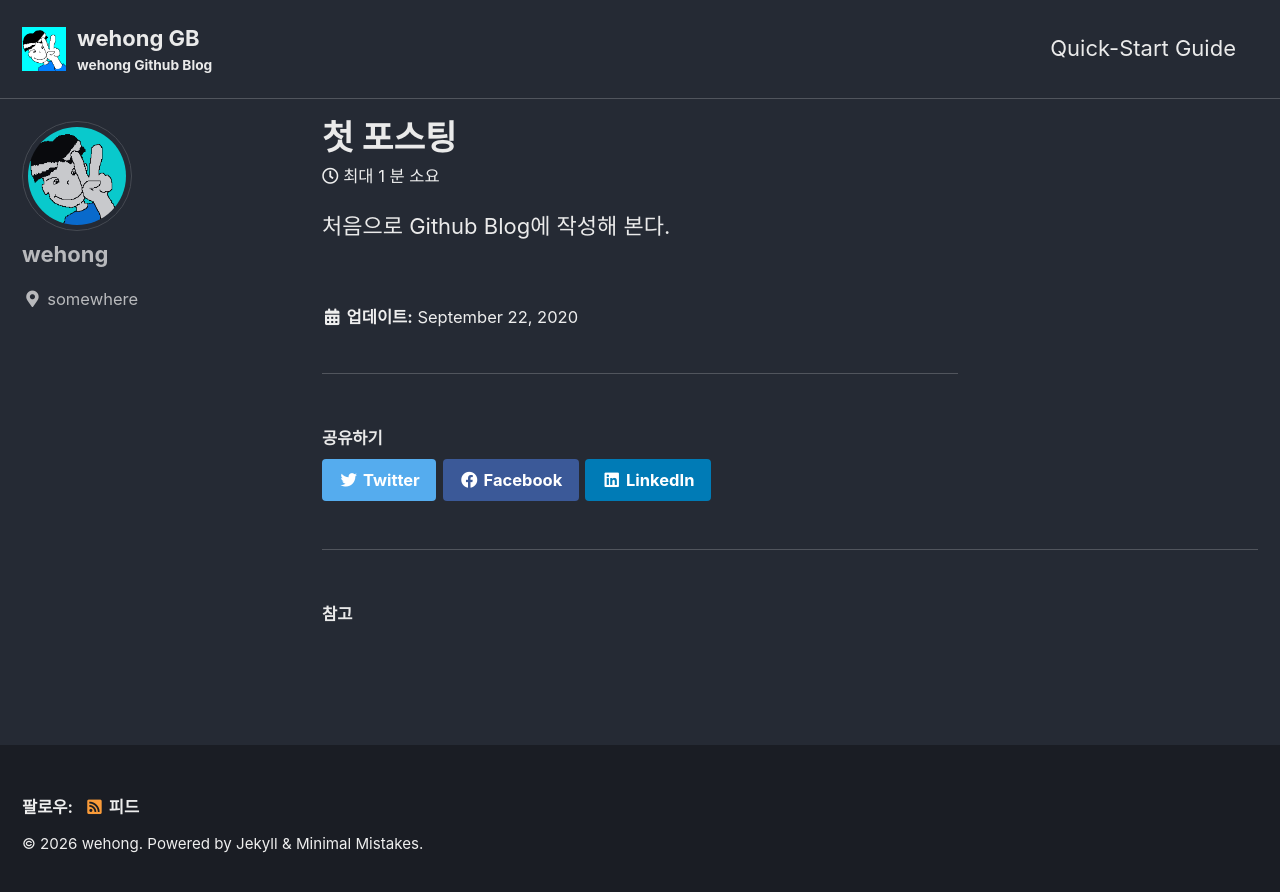
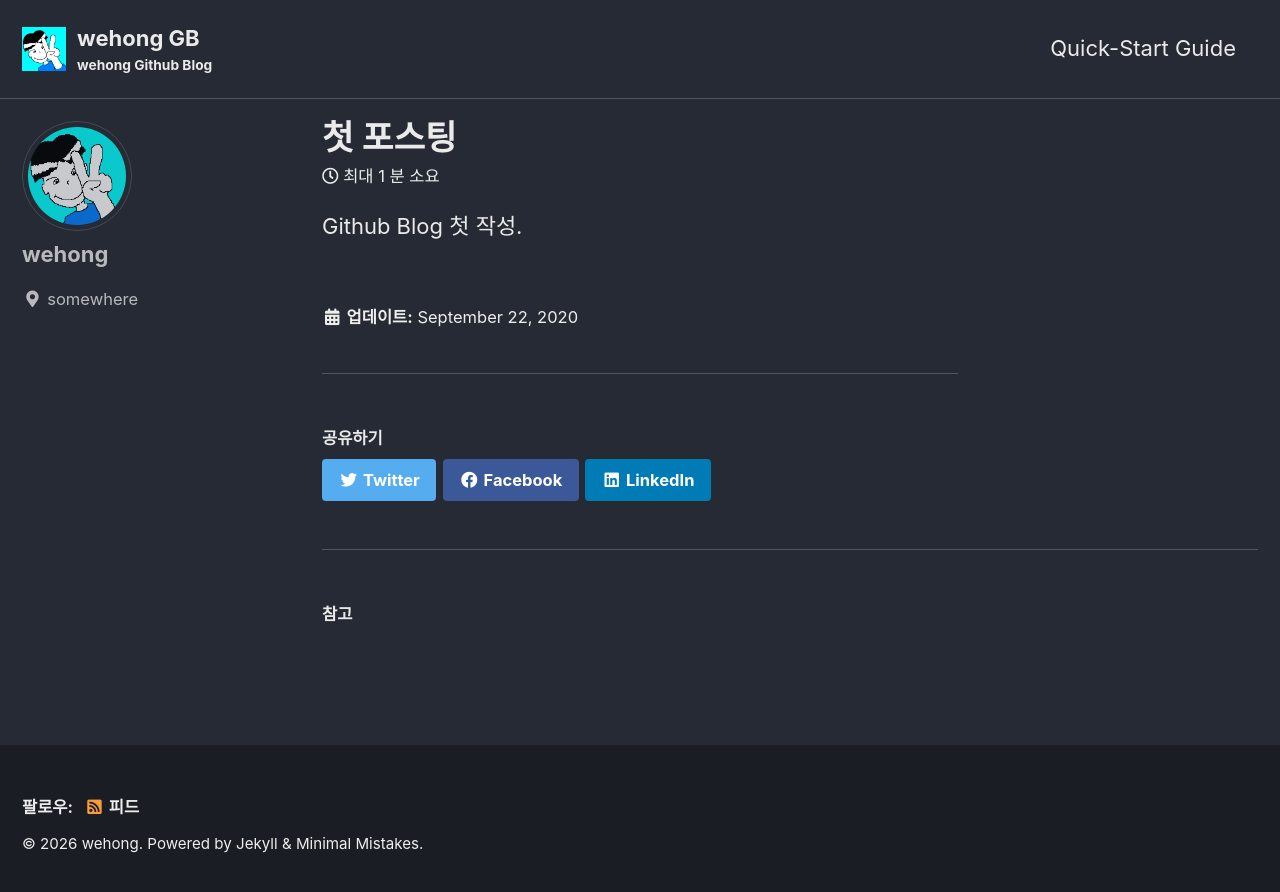
Before and after one commit to wehong/wehong.github.io, a Jekyll site: the page built from _posts/2020-09-22-첫 포스팅.md, in a window 1280 px wide. Shown: the top 892 px of the page. Built offline with Jekyll 4.4.1, drawn with Linux system fonts in a browser that asks for light colours; cached includes are drawn as plain includes.

Commit message:
modify: 2020-09-22

```diff
--- a/_posts/2020-09-22-첫 포스팅.md
+++ b/_posts/2020-09-22-첫 포스팅.md
@@ -2,4 +2,4 @@
 title: "첫 포스팅"
 date: 2020-09-22
 ---
-처음으로 Github Blog에 작성해 본다.
+Github Blog 첫 작성.
```
